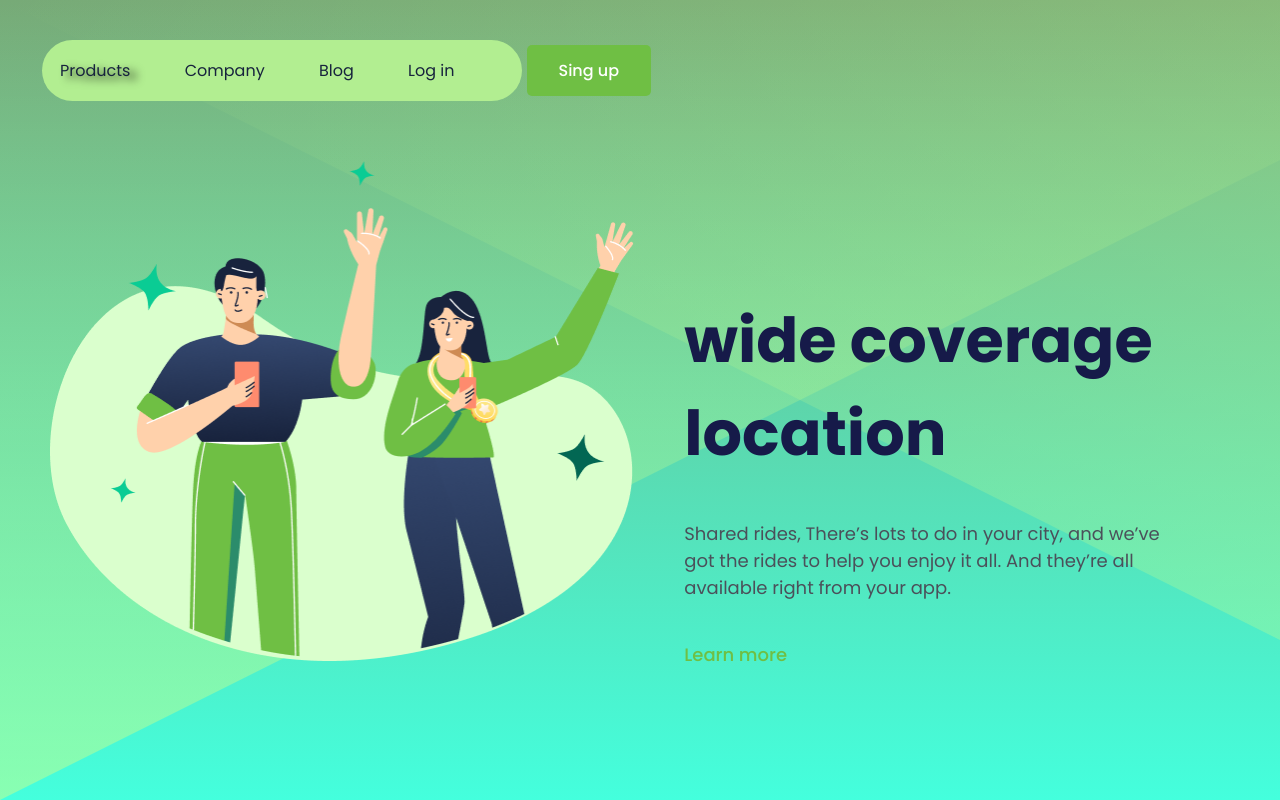
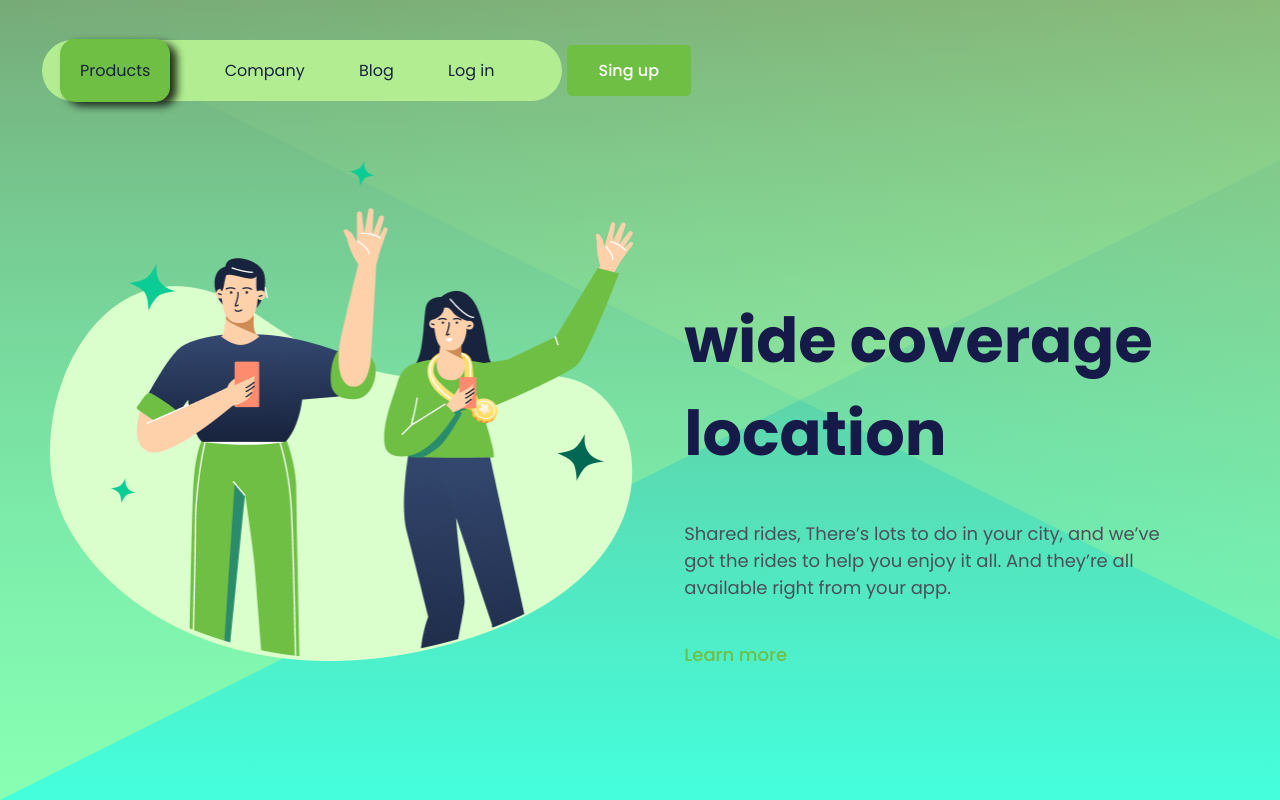
Before and after one commit to tomazleo/exercicio-3, a plain HTML site: page index.html in a window 1280 px wide. In both pictures the pointer is over the link "Products". Drawn offline with Linux system fonts and the light colour scheme.

Commit message:
add novos elementos css, tranzição

```diff
--- a/style.css
+++ b/style.css
@@ -21,6 +21,10 @@
 
 .link-header:hover {
     filter: drop-shadow(7px 4px 4px  rgba(0,0,0,0.8));
+    background: #6FBF44 ;
+    padding: 20px;
+    border-radius: 15px;
+    transition: 0.5s;
 }
 
 .link-header:active {
```
